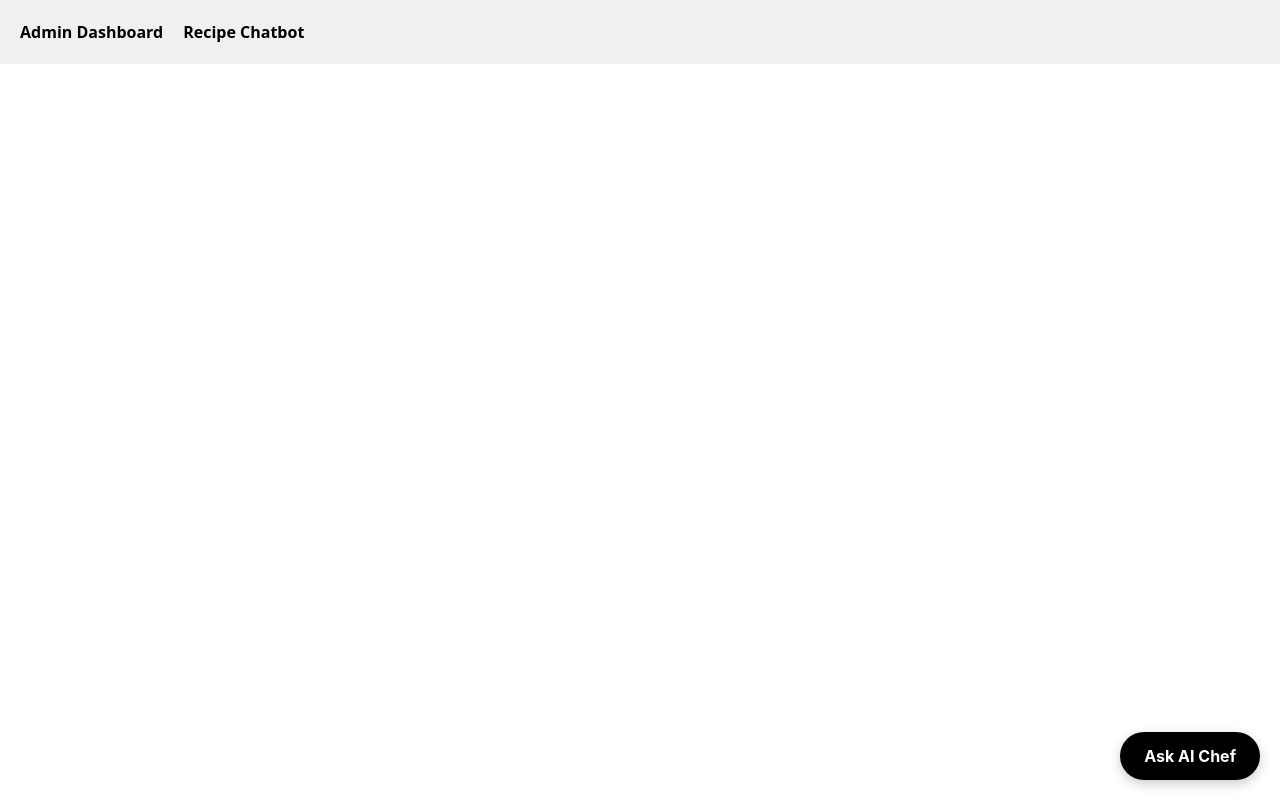
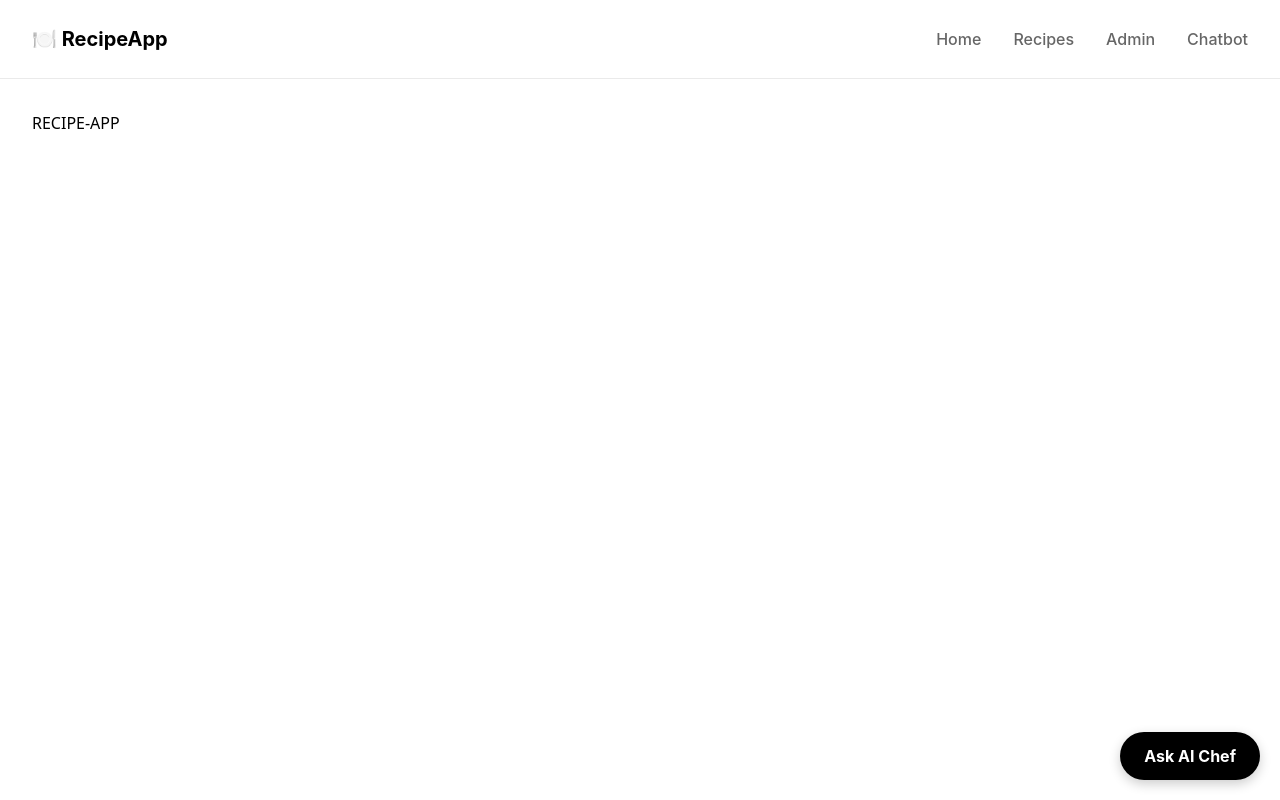
Before and after one commit to CyberboyKai/recipe-app, a React (Vite) app in the folder frontend/: page / in a window 1280 px wide. Built offline with nearby package versions, Linux system fonts and the light colour scheme.

Commit message:
Saving admin and chatbot progress

```diff
--- a/frontend/src/App.jsx
+++ b/frontend/src/App.jsx
@@ -1,23 +1,52 @@
-import { Routes, Route, Link } from 'react-router-dom';
+import { Route, Routes, Link } from 'react-router-dom';
+
+import Home from './pages/Home.jsx';
+import Recipes from './pages/Recipes.jsx';
+import NotFound from './pages/NotFound.jsx';
+
+// Import your new features
 import AdminPage from './pages/AdminPage.jsx';
 import ChatPage from './pages/ChatPage.jsx';
 import RecipeChatbot from './component/RecipeChatbot.jsx';
 import { ChatProvider } from './context/ChatContext';
 
-function App() {
+const App = () => {
   return (
     <ChatProvider>
-      {/* Navigation Bar */}
-      <nav style={{ padding: '20px', backgroundColor: '#f0f0f0', marginBottom: '20px' }}>
-        <Link to="/admin" style={{ marginRight: '20px', fontWeight: 'bold' }}>Admin Dashboard</Link>
-        <Link to="/chat" style={{ fontWeight: 'bold' }}>Recipe Chatbot</Link>
+      {/* Sleek, Modern Navbar matching Figma theme */}
+      <nav style={{
+        display: 'flex',
+        justifyContent: 'space-between',
+        alignItems: 'center',
+        padding: '1.5rem 2rem',
+        borderBottom: '1px solid #eaeaea',
+        fontFamily: 'Inter, sans-serif'
+      }}>
+        <Link to="/" style={{ fontSize: '1.25rem', fontWeight: '700', color: '#000', textDecoration: 'none' }}>
+          🍽️ RecipeApp
+        </Link>
+
+        <div style={{ display: 'flex', gap: '2rem' }}>
+          <Link to="/" style={{ fontWeight: '500', color: '#666', textDecoration: 'none' }}>Home</Link>
+          <Link to="/recipes" style={{ fontWeight: '500', color: '#666', textDecoration: 'none' }}>Recipes</Link>
+          <Link to="/admin" style={{ fontWeight: '500', color: '#666', textDecoration: 'none' }}>Admin</Link>
+          <Link to="/chat" style={{ fontWeight: '500', color: '#666', textDecoration: 'none' }}>Chatbot</Link>
+        </div>
       </nav>
 
       {/* Where the pages actually render */}
-      <div style={{ padding: '20px' }}>
+      <div style={{ padding: '2rem' }}>
         <Routes>
+          {/* Main branch routes */}
+          <Route path="/" element={<Home />} />
+          <Route path="/recipes" element={<Recipes />} />
+
+          {/* Your feature routes */}
           <Route path="/admin" element={<AdminPage />} />
           <Route path="/chat" element={<ChatPage />} />
+
+          {/* Catch-all 404 page */}
+          <Route path="*" element={<NotFound />} />
         </Routes>
       </div>
 
@@ -25,6 +54,6 @@ function App() {
       <RecipeChatbot />
     </ChatProvider>
   );
-}
+};
 
 export default App;
```
